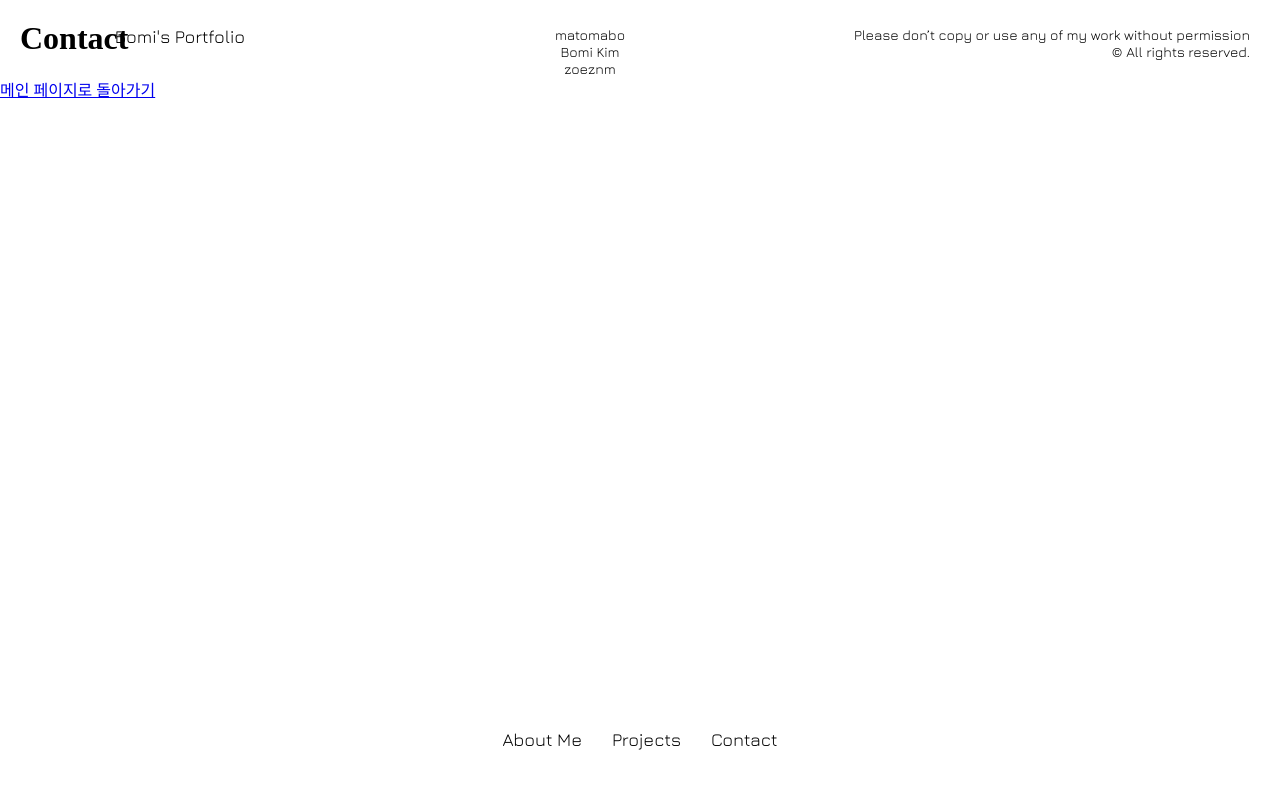
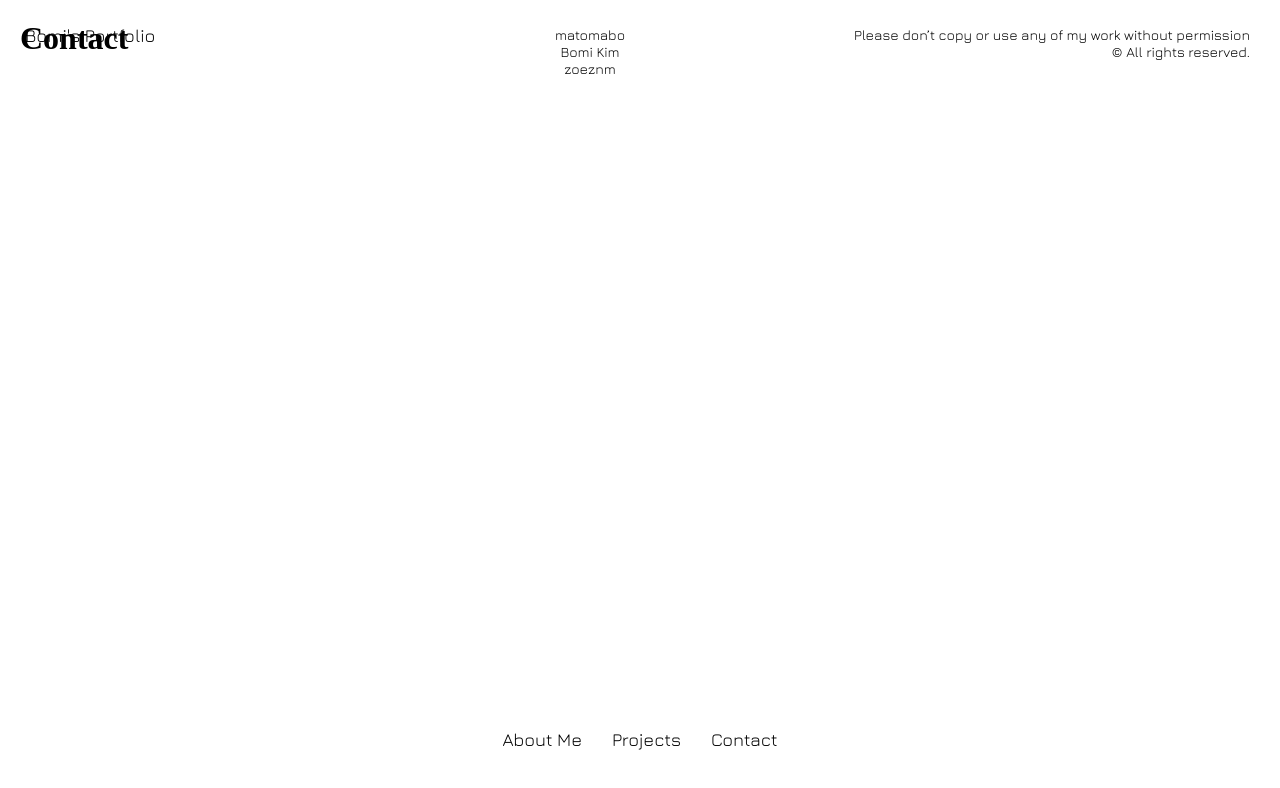
Before and after one commit to zoeznm/Bomi_portfolio, a React (Create React App) app in the folder portfolio/: page /contact in a window 1280 px wide. Shown: the top 788 px of the page. Built offline with nearby package versions, Linux system fonts and the light colour scheme.

Commit message:
레이아웃 수정 완료

```diff
--- a/portfolio/src/components/Topbar.css
+++ b/portfolio/src/components/Topbar.css
@@ -23,7 +23,7 @@
   padding: 10px 0; /* 위아래 여백 */
   margin: 0;
   display: flex;
-  justify-content: space-around;
+  justify-content: space-between;
 }
 
 .topbar li {
@@ -35,10 +35,13 @@
   display: inline;
   margin: 0 15px; /* 좌우 여백 */
 }
-.topbar ul > li:nth-child(1)  {
+.topbar ul > li:nth-child(1) {
   width: 400px;
-  height: 100px;
-font-size: 14px;
+  height: 20px;
+  font-size: 14px;
+  display: flex;
+  align-items: flex-end;
+  padding-left: 10px;
 }
 
 .topbar ul > li:nth-child(3) > div {
--- a/portfolio/src/pages/AboutMe.js
+++ b/portfolio/src/pages/AboutMe.js
@@ -1,5 +1,4 @@
 import React from 'react';
-import { Link } from 'react-router-dom';
 import '../styles/AboutMe.css';
 import Navbar from "../components/Navbar";
 import Topbar from '../components/Topbar';
@@ -10,7 +9,6 @@
       <h1>About Me</h1>
       <Navbar />
       <Topbar />
-      <Link to="/">메인 페이지로 돌아가기</Link>
     </div>
   );
 };
--- a/portfolio/src/pages/Contact.js
+++ b/portfolio/src/pages/Contact.js
@@ -1,5 +1,4 @@
 import React from 'react';
-import { Link } from 'react-router-dom';
 import '../styles/Contact.css';
 import Navbar from "../components/Navbar";
 import Topbar from '../components/Topbar';
@@ -10,7 +9,6 @@
       <h1>Contact</h1>
       <Navbar />
       <Topbar />
-      <Link to="/">메인 페이지로 돌아가기</Link>
     </div>
   );
 };
--- a/portfolio/src/pages/Projects.js
+++ b/portfolio/src/pages/Projects.js
@@ -1,5 +1,4 @@
 import React from 'react';
-import { Link } from 'react-router-dom';
 import '../styles/Projects.css';
 import Navbar from "../components/Navbar";
 import Topbar from '../components/Topbar';
@@ -10,7 +9,6 @@
       <h1>Projects</h1>
       <Navbar />
       <Topbar />
-      <Link to="/">메인 페이지로 돌아가기</Link>
     </div>
   );
 };
```
